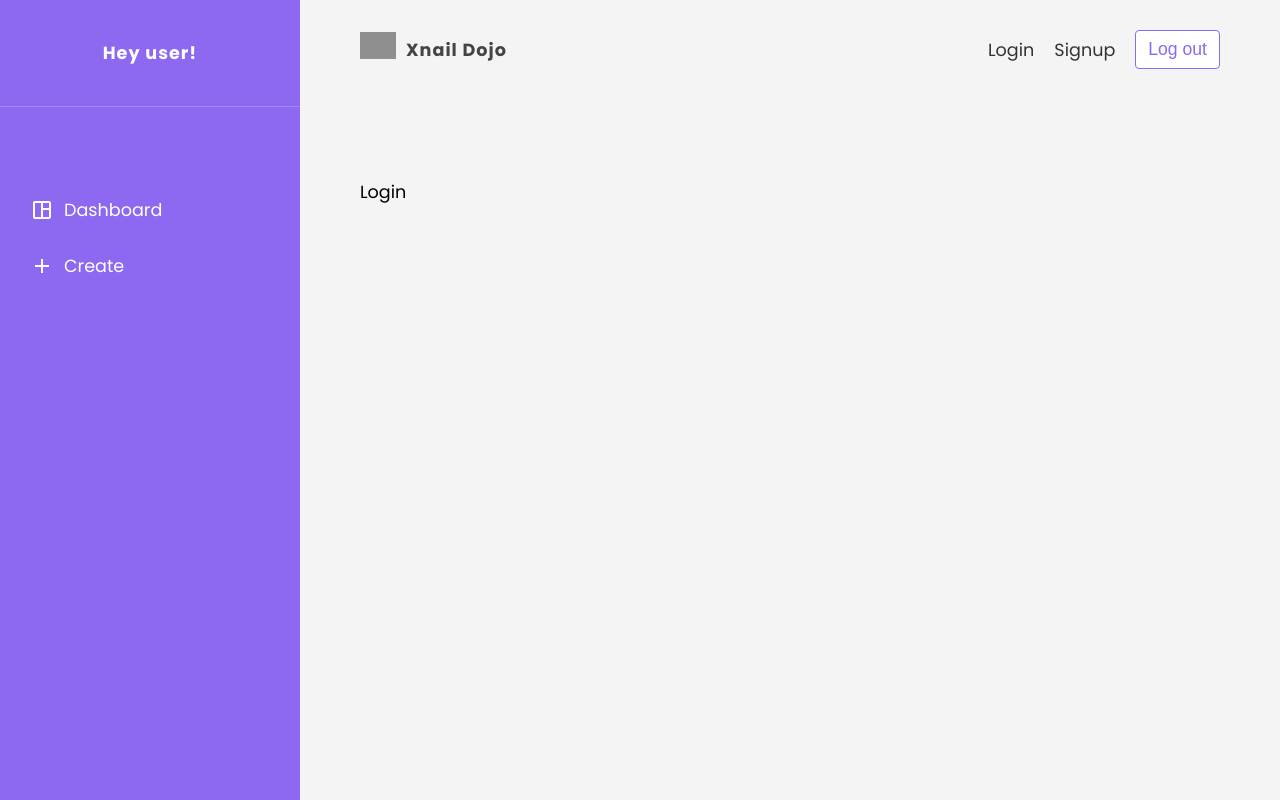
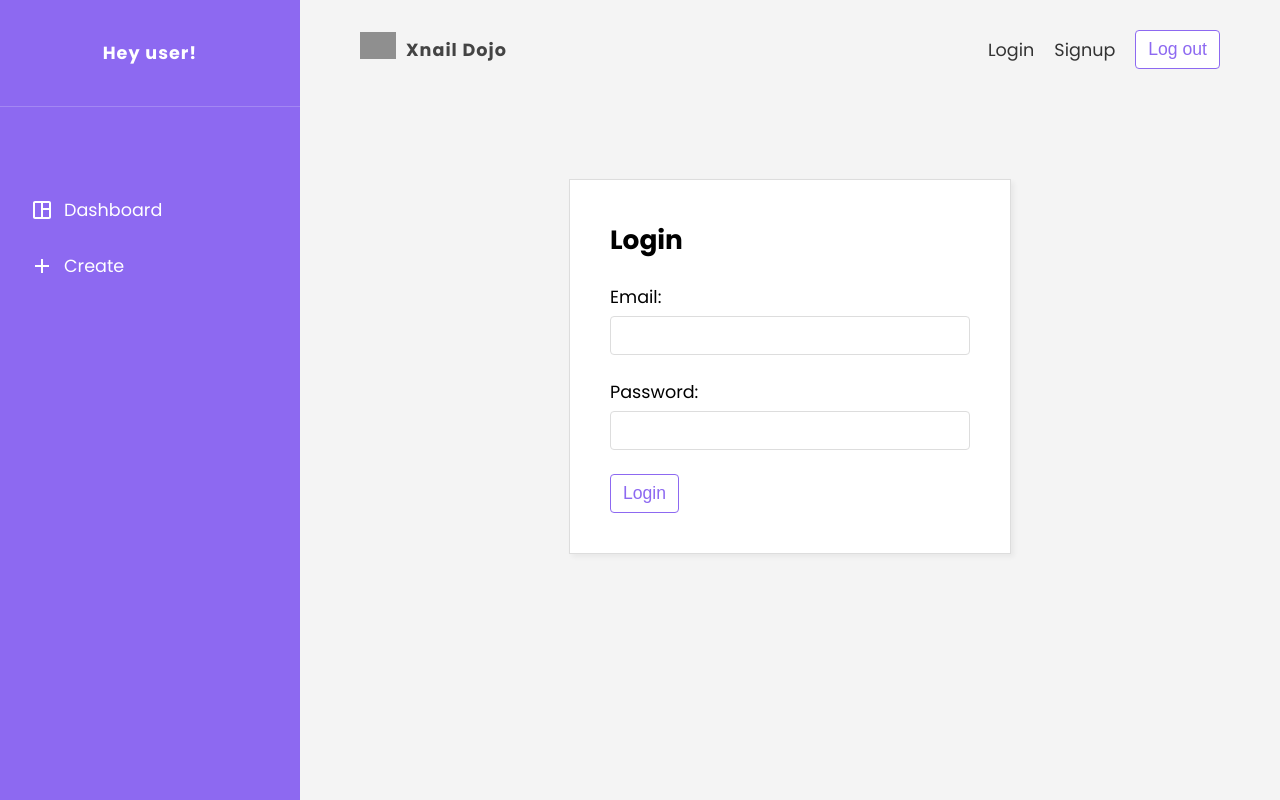
Before and after one commit to pedrolopezbiedma/React_The_Dojo, a React (Create React App) app: page /login in a window 1280 px wide. Built offline with nearby package versions, Linux system fonts and the light colour scheme; no server answers; grey boxes are pictures that could not be loaded.

Commit message:
Handle Login in the application

```diff
--- a/src/hooks/useLogin.jsx
+++ b/src/hooks/useLogin.jsx
@@ -2,7 +2,7 @@
 import { useState } from "react";
 
 // Firebase
-import { projectAuthentication } from "../firebase/config";
+import { projectAuthentication, projectFirestore } from "../firebase/config";
 
 // Hooks
 import { useAuthenticationContext } from "../hooks/useAuthenticationContext";
@@ -22,8 +22,14 @@ const useLogin = () => {
         email,
         password
       );
+
+      // Update user in the firestore collection
+      await projectFirestore
+        .collection("users")
+        .doc(response.user.uid)
+        .update({ online: true });
+
       dispatch({ type: "LOGIN_USER", payload: response.user });
-
       setIsPending(false);
     } catch (error) {
       setIsPending(false);
--- a/src/pages/Login/Login.jsx
+++ b/src/pages/Login/Login.jsx
@@ -1,5 +1,51 @@
+// React
+import { useState } from "react";
+
+// Hooks
+import { useLogin } from "../../hooks/useLogin";
+
 const Login = () => {
-  return <div className="login">Login</div>;
+  const { loginUser, isPending, error } = useLogin();
+  const [email, setEmail] = useState("");
+  const [password, setPassword] = useState("");
+
+  const handleSubmit = (event) => {
+    event.preventDefault();
+    loginUser(email, password);
+  };
+
+  return (
+    <form className="auth-form" onSubmit={handleSubmit}>
+      <h2>Login</h2>
+
+      <label>
+        <span>Email:</span>
+        <input
+          required
+          type="email"
+          value={email}
+          onChange={(event) => setEmail(event.target.value)}
+        />
+      </label>
+      <label>
+        <span>Password:</span>
+        <input
+          required
+          type="password"
+          value={password}
+          onChange={(event) => setPassword(event.target.value)}
+        />
+      </label>
+
+      {!isPending && <button className="btn">Login</button>}
+      {isPending && (
+        <button disabled className="btn">
+          Loading...
+        </button>
+      )}
+      {error && <div className="error"> {error}</div>}
+    </form>
+  );
 };
 
 export default Login;
```
